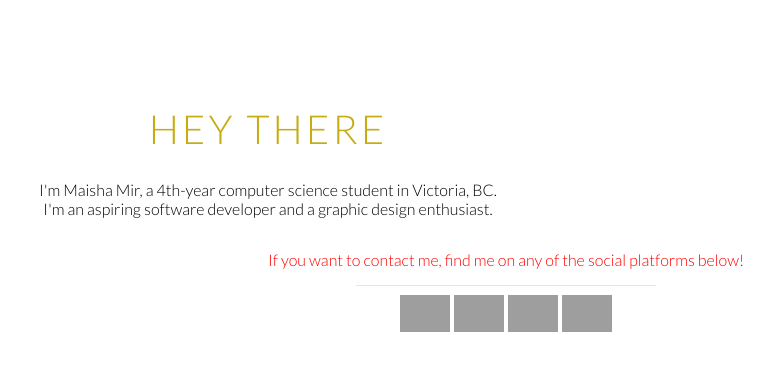
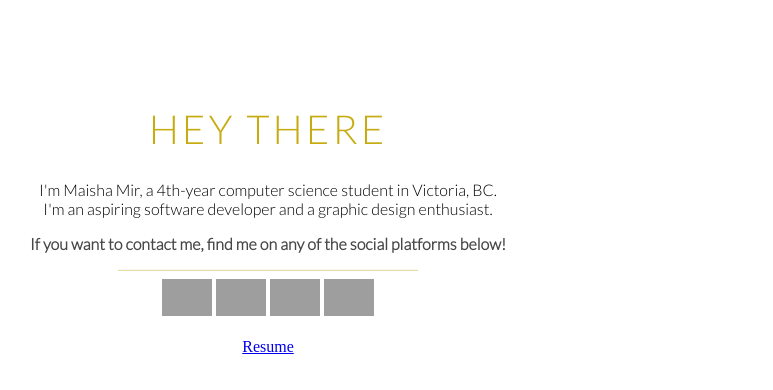
Before and after one commit to maishamir/maishamir.github.io-old, a plain HTML site: page index.html in a window 1280 px wide. Shown: the whole page, without its empty margins (372-1145 px from the left). Drawn offline with Linux system fonts and the light colour scheme; grey boxes are pictures that could not be loaded.

Commit message:
css added

```diff
--- a/index.html
+++ b/index.html
@@ -14,13 +14,14 @@
         software developer and a graphic design enthusiast. </p>
 
 
+
     <dv id="footer">
 
-        <p>If you want to contact me, find me on any of the social platforms below!</p>
+        <p><strong> If you want to contact me, find me on any of the social platforms below!</p></strong>
 
         <hr>
 
-        <!-- <a href="Maisha resume.pdf" target="_blank" id="resume">Resume</a> <br> -->
+
 
         <div id="icons">
             <a href="https://www.linkedin.com/in/maisha-mir-6b894a145/" target="_blank"> <img id="icon" src="https://image.flaticon.com/icons/svg/1384/1384014.svg" alt="linkedin"></a>
@@ -28,6 +29,9 @@
             <a href="https://www.facebook.com/maisha.mir.5" target="_blank"><img id="icon" src="https://image.flaticon.com/icons/svg/1384/1384005.svg" alt="facebook"></a>
             <a href="mailto:maisha.mir2014@gmail.com"><img id="icon" src="https://image.flaticon.com/icons/svg/1782/1782765.svg" alt=""></a>
         </div>
+        <br>
+
+        <a href="Maisha resume.pdf" target="_blank" id="resume">Resume</a> <br>
     </div>
 
 
--- a/maisha.css
+++ b/maisha.css
@@ -2,6 +2,7 @@ body {
     padding: 70px;
     text-align: center;
     position: relative;
+    font-weight: lighter;
 }
 
 h1 {
@@ -28,11 +29,15 @@ p {
 
 }
 
-#footer{
-    color: red;
-    position: absolute;
+#footer p{
+    /* color: rgb(34, 34, 34); */
+    font-weight: bolder;
+    color: rgb(71, 71, 71);
+
 
 }
+
+
 
 /* #resume {
     padding: 5px;
@@ -50,7 +55,7 @@ p {
 hr {
     border: 0;
     height: 0;
-    border-top: 1px solid rgba(0, 0, 0, 0.1);
-    border-bottom: 1px solid rgba(255, 255, 255, 0.3);
+    border-top: 1px solid rgba(192, 192, 192, 0.1);
+    border-bottom: 1px solid rgba(199, 172, 17, 0.4);
     width: 300px;
 }
```
